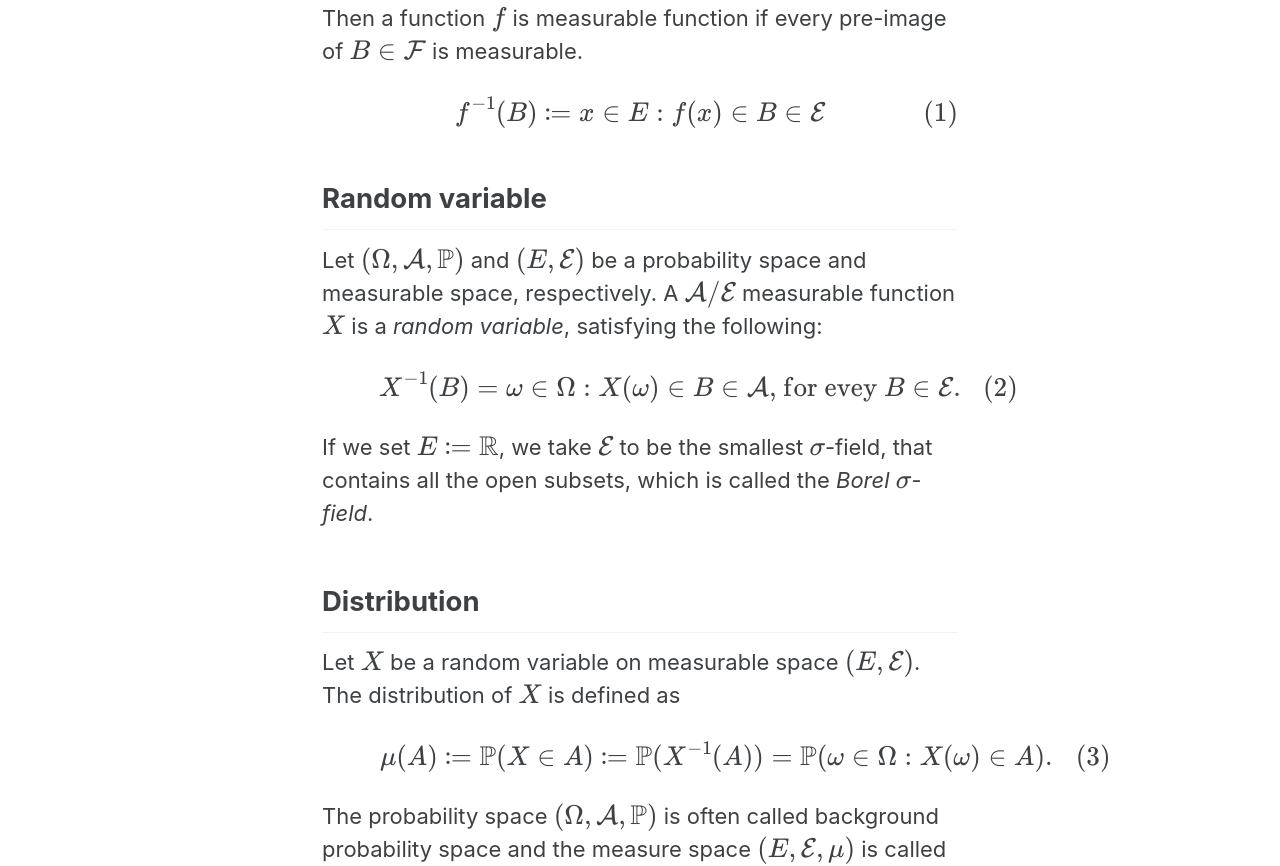
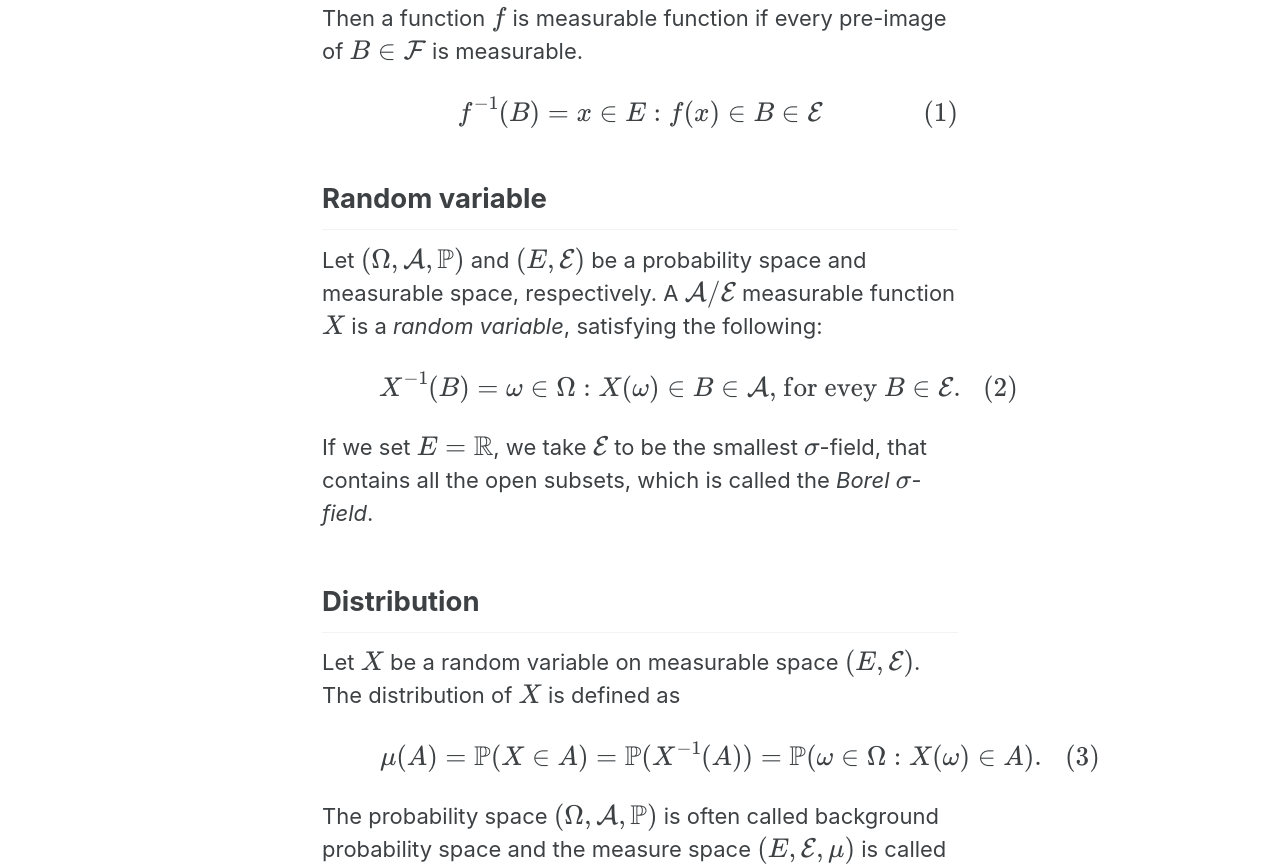
Before and after one commit to seanie12/blog, a Jekyll site: the page built from _posts/2020-12-24-random-variable.md, in a window 1280 px wide. Shown: the part 381-1247 px from the top of the page. Built offline with Jekyll 4.4.1, drawn with Linux system fonts in a browser that asks for light colours; cached includes are drawn as plain includes; formulas are drawn with MathJax 3.

Commit message:
Update 2020-12-24-random-variable.md

```diff
--- a/_posts/2020-12-24-random-variable.md
+++ b/_posts/2020-12-24-random-variable.md
@@ -9,18 +9,18 @@ use_math: true
 ## Measurable function
 Let $(E, \mathcal{E})$ and $(F, \mathcal{F})$ be measurable spaces where  $E,F,$ are sets and $\mathcal{E}$ and $\mathcal{F}$ are $\sigma$-field on $E$ and $F$, respectively. Then a function $f$ is measurable function if every pre-image of $B \in \mathcal{F}$ is measurable.
 
-\begin{equation}  f^{-1}(B) \coloneqq \{ x \in E: f(x) \in B\}  \in \mathcal{E}\end{equation}
+\begin{equation}  f^{-1}(B) = \{ x \in E: f(x) \in B\}  \in \mathcal{E}\end{equation}
 
 ## Random variable
 Let $(\Omega, \mathcal{A}, \mathbb{P})$  and $(E, \mathcal{E})$ be a probability space and measurable space, respectively.  A $\mathcal{A}/\mathcal{E}$ measurable function $X$ is a  *random variable*, satisfying the following:
 
 \begin{equation}X^{-1}(B) = \{ \omega \in \Omega: X(\omega) \in B \} \in \mathcal{A}  \text{, for evey } B \in \mathcal{E}.\end{equation}
 
-If we set $E  \coloneqq \mathbb{R}$, we take $\mathcal{E}$ to be the smallest $\sigma$-field, that contains   all the open subsets, which is called the *Borel $\sigma$-field*.
+If we set $E  = \mathbb{R}$, we take $\mathcal{E}$ to be the smallest $\sigma$-field, that contains   all the open subsets, which is called the *Borel $\sigma$-field*.
 
 ## Distribution
 Let $X$ be a random variable on measurable space $(E, \mathcal{E})$. The distribution of $X$ is defined as
 
-\begin{equation}\mu(A) \coloneqq  \mathbb{P}(X \in A) \coloneqq \mathbb{P}(X^{-1}(A))  = \mathbb{P}(\{ \omega \in \Omega: X(\omega)\in A\}).\end{equation}
+\begin{equation}\mu(A) =  \mathbb{P}(X \in A) = \mathbb{P}(X^{-1}(A))  = \mathbb{P}(\{ \omega \in \Omega: X(\omega)\in A\}).\end{equation}
 
 The probability space $(\Omega, \mathcal{A}, \mathbb{P})$ is often called background probability space and the measure space $(E, \mathcal{E}, \mu)$ is called the *induced probability space*.
```
